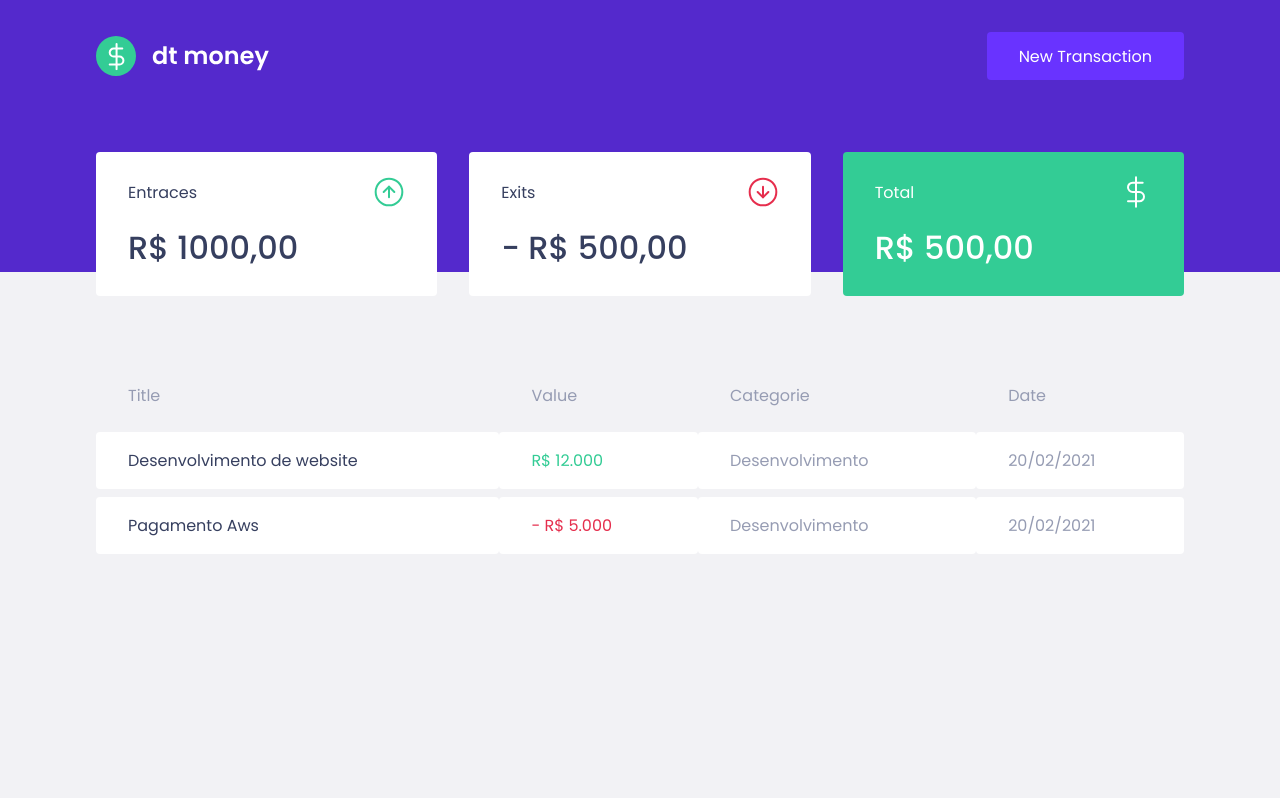
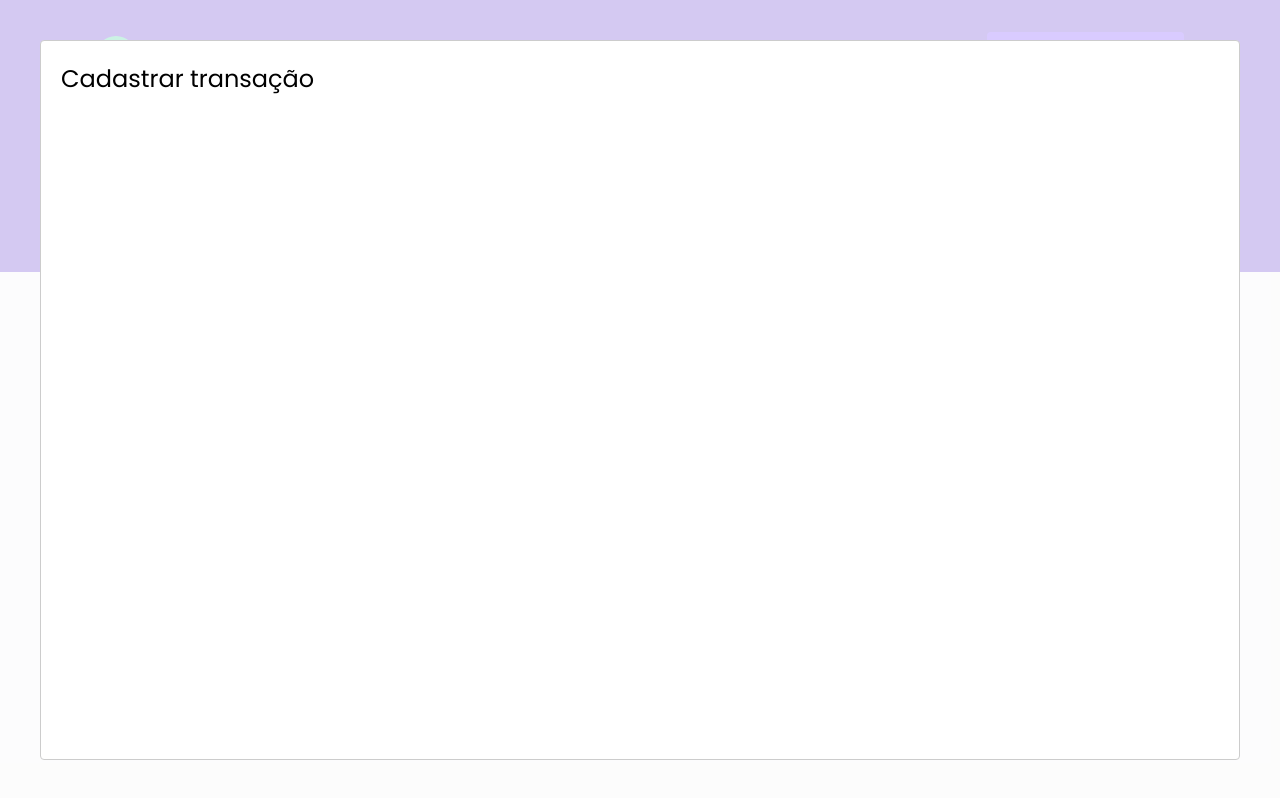
Before and after one commit to edmiltonVinicius/react-02-ignite-rocketseat, a React (Create React App) app: page / in a window 1280 px wide. Both pictures are taken after a click on the button "New Transaction". Built offline with nearby package versions, Linux system fonts and the light colour scheme; no server answers; what miragejs would draw is missing.

Commit message:
Added react-modal to project

```diff
--- a/package.json
+++ b/package.json
@@ -7,6 +7,7 @@
     "miragejs": "^0.1.43",
     "react": "^17.0.2",
     "react-dom": "^17.0.2",
+    "react-modal": "^3.14.4",
     "react-scripts": "5.0.0",
     "styled-components": "^5.3.3",
     "web-vitals": "^2.1.0"
@@ -19,6 +20,7 @@
     "@types/node": "^16.7.13",
     "@types/react": "^17.0.20",
     "@types/react-dom": "^17.0.9",
+    "@types/react-modal": "^3.13.1",
     "@types/styled-components": "^5.1.23",
     "typescript": "^4.4.2"
   },
--- a/src/App.tsx
+++ b/src/App.tsx
@@ -1,14 +1,33 @@
+import Modal from 'react-modal';
+import { useState } from 'react';
 import { Dashboard } from './components/Dashboard';
 import { Header } from './components/Header/index';
-
 import { GlobalStyle } from './styles/global';
 
+Modal.setAppElement('#root');
+
 export function App() {
-  return (
-    <>
-      <GlobalStyle></GlobalStyle>
-      <Header />
-      <Dashboard />
-    </>
-  );
+    const [isNewTransactionModalOpen, setIsNewTransactionModalOpen] = useState(false);
+
+    function handleOpenNewTransactionModal() {
+        setIsNewTransactionModalOpen(true);
+    }
+
+    function handleCloseNewTransactionModal() {
+        setIsNewTransactionModalOpen(false);
+    }
+
+    return (
+        <>
+            <GlobalStyle />
+            <Header onHandleOpenNewTransactionModal={handleOpenNewTransactionModal}/>
+            <Modal
+                isOpen={isNewTransactionModalOpen}
+                onRequestClose={handleCloseNewTransactionModal}
+            >
+                <h2>Cadastrar transação</h2>
+            </Modal>
+            <Dashboard />
+        </>
+    );
 }
--- a/src/components/Header/index.tsx
+++ b/src/components/Header/index.tsx
@@ -1,13 +1,16 @@
 import logoSvg from '../../assets/svg/logo.svg';
 
 import { Container, Content } from './styles';
+interface HeaderProps {
+    onHandleOpenNewTransactionModal: () => void;
+}
 
-export function Header() {
+export function Header({ onHandleOpenNewTransactionModal }: HeaderProps) {
     return (
         <Container>
             <Content>
                 <img src={logoSvg} alt="Dt money" />
-                <button type="button">
+                <button type="button" onClick={onHandleOpenNewTransactionModal}>
                     New Transaction
                 </button>
             </Content>
```
Also changed, not shown: 2 other files (tests, documents, lock files or other folders).
